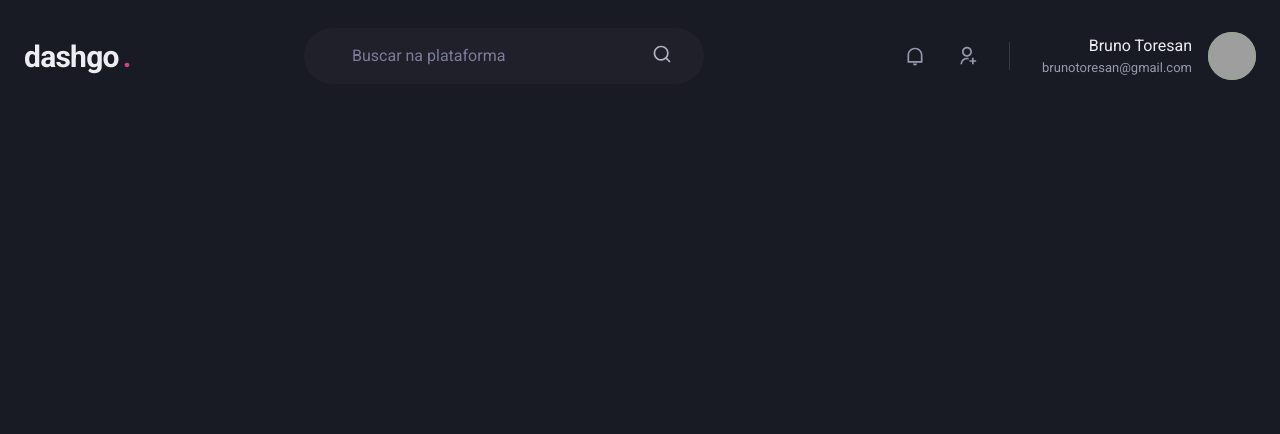
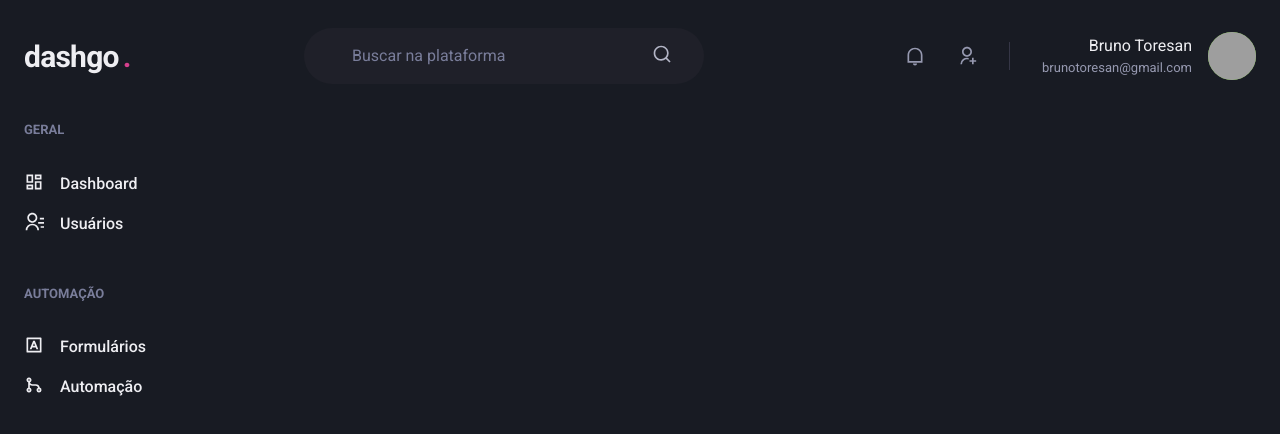
Before and after one commit to brunotoresan/dashgo, a Next.js app: page /dashboard in a window 1280 px wide. Shown: the top 434 px of the page. Built offline with nearby package versions, Linux system fonts and the light colour scheme; grey boxes are pictures that could not be loaded.

Commit message:
creating side bar component

```diff
--- a/src/components/Header.tsx
+++ b/src/components/Header.tsx
@@ -25,7 +25,7 @@
 
 			{/* since we will have an icon and an input, the best way
 			    is to make the element that wraps them looks like an input
-					to users click. The div is a label because if the persons clicks
+					for users to click. The div is a label because if the persons clicks
 					in the icon the input will also receive focus  */}
 			<Flex
 				as="label"
--- /dev/null
+++ b/src/components/Sidebar.tsx
@@ -0,0 +1,41 @@
+import { Box, Stack, Text, Link, Icon } from "@chakra-ui/react";
+import { RiDashboardLine, RiContactsLine, RiInputMethodLine, RiGitMergeLine } from "react-icons/ri";
+
+export function Sidebar() {
+	return (
+		<Box as="aside" w="64" mr="8">
+			<Stack spacing="12" align="flex-start">
+					<Box>
+						<Text fontWeight="bold" color="gray.400" fontSize="small">
+							GERAL
+						</Text>
+						<Stack spacing="4" mt="8" akign="stretch">
+							<Link display="flex" align="center">
+								<Icon as={RiDashboardLine} fontSize="20" />
+								<Text ml="4" fontWeight="medium">Dashboard</Text>
+							</Link>
+							<Link display="flex" align="center">
+								<Icon as={RiContactsLine} fontSize="20" />
+								<Text ml="4" fontWeight="medium">Usuários</Text>
+							</Link>
+						</Stack>
+					</Box>
+					<Box>
+						<Text fontWeight="bold" color="gray.400" fontSize="small">
+							AUTOMAÇÃO
+						</Text>
+						<Stack spacing="4" mt="8" akign="stretch">
+							<Link display="flex" align="center">
+								<Icon as={RiInputMethodLine} fontSize="20" />
+								<Text ml="4" fontWeight="medium">Formulários</Text>
+							</Link>
+							<Link display="flex" align="center">
+								<Icon as={RiGitMergeLine} fontSize="20" />
+								<Text ml="4" fontWeight="medium">Automação</Text>
+							</Link>
+						</Stack>
+					</Box>
+			</Stack>
+		</Box>
+	)
+}
--- a/src/pages/dashboard.tsx
+++ b/src/pages/dashboard.tsx
@@ -1,7 +1,15 @@
+import { Flex } from "@chakra-ui/react";
 import { Header } from "../components/Header";
+import { Sidebar } from "../components/Sidebar";
 
 export default function Dashboard() {
 	return (
-		<Header />
+		<Flex direction="column" h="100vh">
+			<Header />
+
+			<Flex w="100%" my="6" maxWidth={1480} mx="auto" px="6">
+				<Sidebar />
+			</Flex>
+		</Flex>
 	)
 }
```
